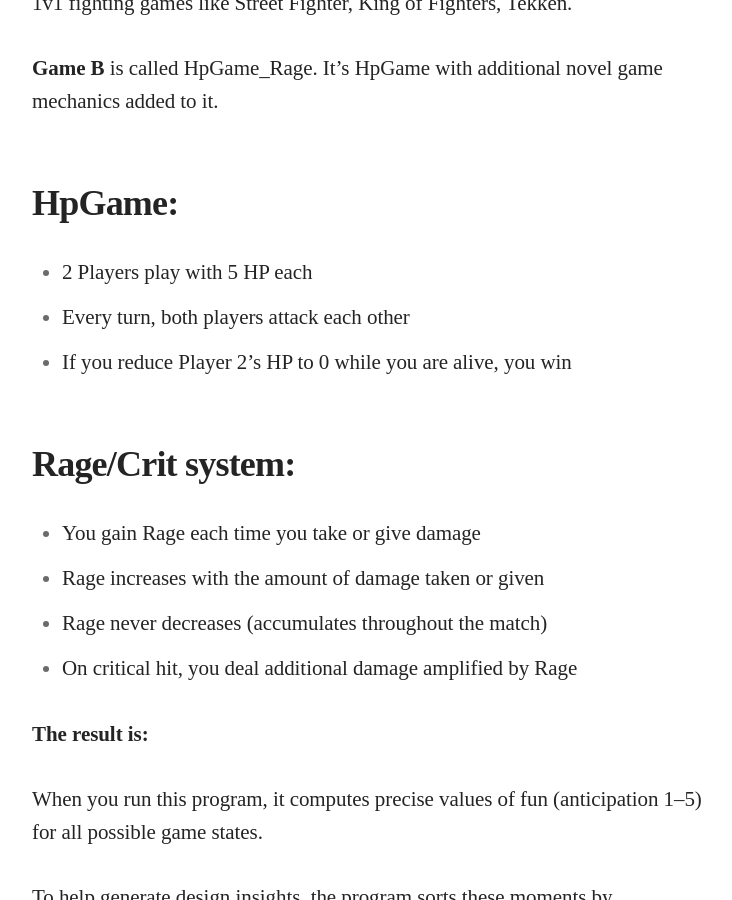
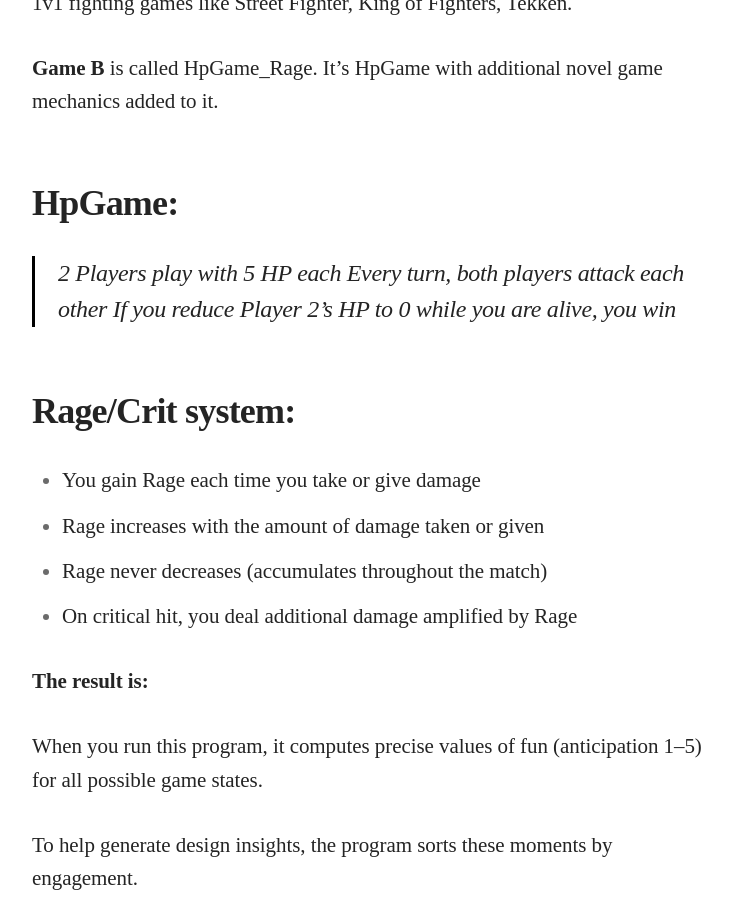
Before and after one commit to akalouis/akalouis.github.io, a Jekyll site: the page built from _posts/2025-06-28-can-you-mathematically-measure-fun-you-could-not-until-now.md, in a window 1280 px wide and 900 px high, scrolled down 5930 px. Shown: the whole window, without its empty margins (268-1000 px from the left). Built offline with Jekyll 4.4.1, drawn with Linux system fonts in a browser that asks for light colours; some web fonts are replaced.

```diff
--- a/_posts/2025-06-28-can-you-mathematically-measure-fun-you-could-not-until-now.md
+++ b/_posts/2025-06-28-can-you-mathematically-measure-fun-you-could-not-until-now.md
@@ -140,9 +140,9 @@ Let's unpack those 2 mechanics and have a closer look.
 **Game B** is called HpGame_Rage. It's HpGame with additional novel game mechanics added to it.
 
 ## HpGame:
-- 2 Players play with 5 HP each
-- Every turn, both players attack each other
-- If you reduce Player 2's HP to 0 while you are alive, you win
+> 2 Players play with 5 HP each
+> Every turn, both players attack each other
+> If you reduce Player 2's HP to 0 while you are alive, you win
 
 ## Rage/Crit system:
 - You gain Rage each time you take or give damage
```
